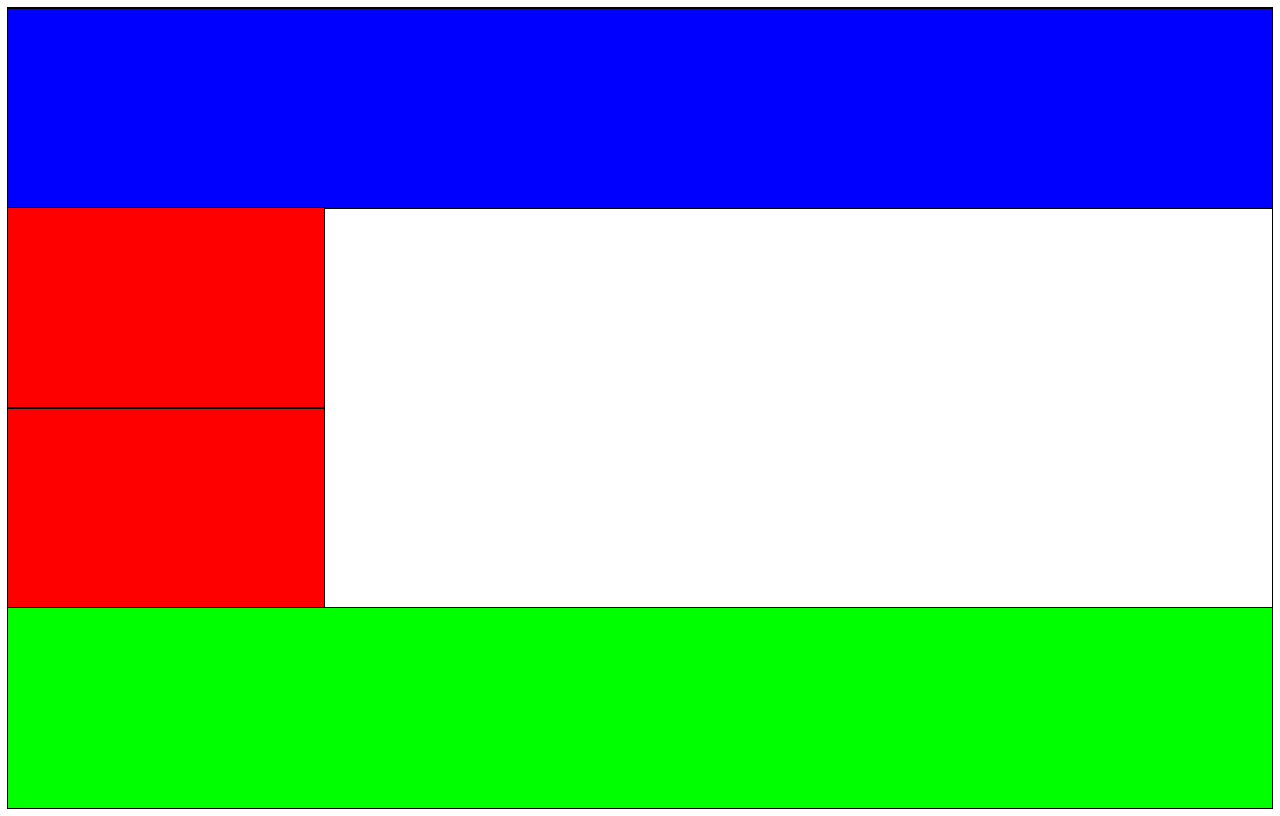
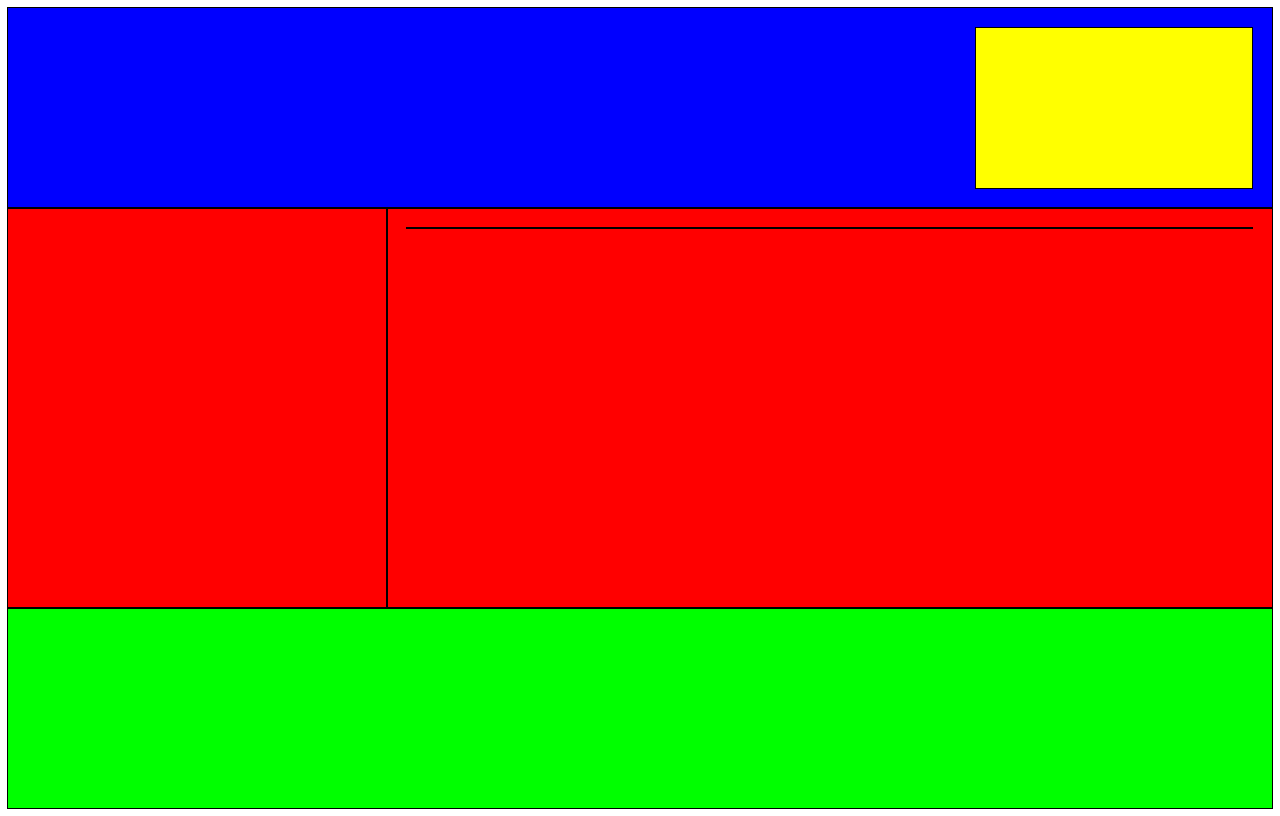
Before and after one commit to laurene131/289.101, a plain HTML site: page CSS_layouts/layout5.html in a window 1280 px wide. Drawn offline with Linux system fonts and the light colour scheme.

Commit message:
finish L5-7

```diff
--- a/CSS_layouts/layout5.html
+++ b/CSS_layouts/layout5.html
@@ -11,39 +11,48 @@
             #container {
                 width: 800 px;
                 margin: auto;
-                display: grid;
-                grid-template-columns: 1fr 1fr 1fr 1fr;
+
             }
             #blue {
                 background-color: blue;
                 height: 200px;
-                grid-column: 1/5;
+                display: grid;
+                grid-template-columns: auto 25%;
             }
-            .red {
+            .logo {
+                background-color: yellow;
+                grid-column: 2/3;
+                margin: 20px;
+            }
+            #red {
+                display: grid;
                 background-color: red;
                 height: 400px;
-                display: grid;
-                grid-template-columns: ;
+                grid-template-columns: 30% 70%;
             }
-
+            #rrc {
+                grid-template-columns: 30% 70%;
+                padding: 20px;
+            }
             #green {
                 background-color: lime;
                 height: 200px;
-              grid-column: 1/5;
             }
 
         </style>
-
     </head>
 
     <body>
         <div id= "container">
             <div id="blue">
-                <div class="yellow"></div>
+                <div class="logo"></div>
             </div>
-            <div class="red">
-                <div class="yellow1"></div>
-                <div class="yellow2"></div>
+            <div id="red">
+                <div id="rlc"></div>
+                <div id="rrc">
+                    <div id="yellow1"></div>
+                    <div id="yellow2"></div>
+                </div>
             </div>
             <div id="green"></div>
         </div>
```
